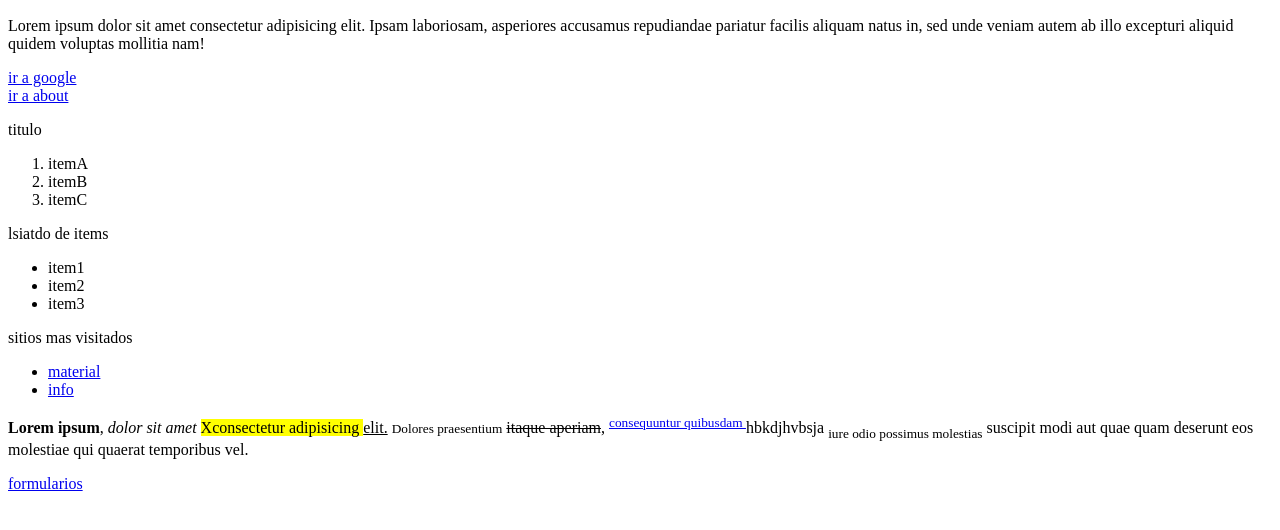
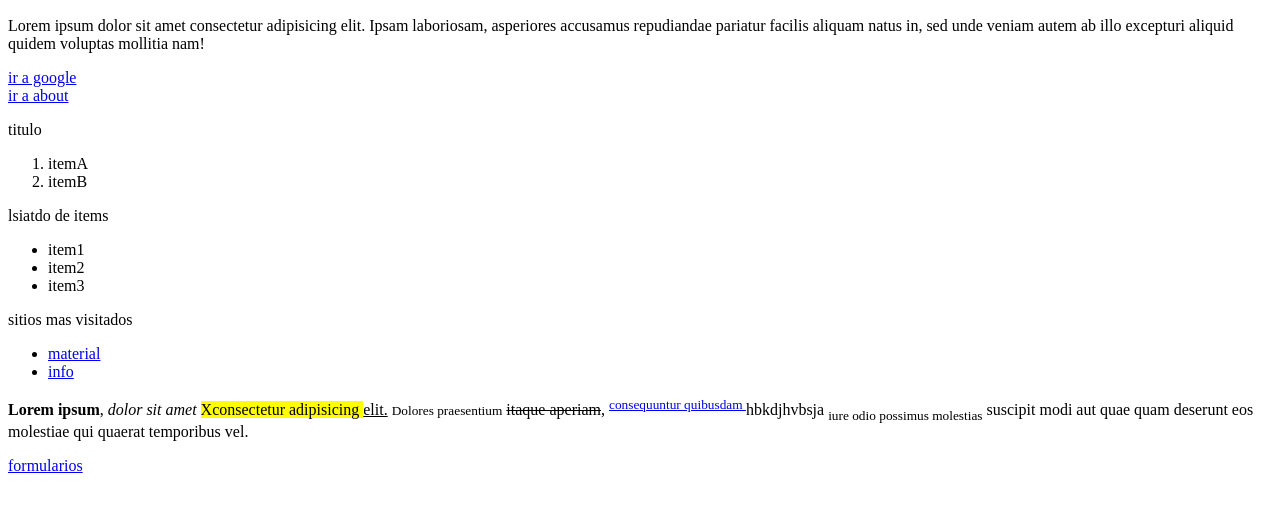
Before and after one commit to Friky-Dave/codo-a-codo-frontend, a plain HTML site: page Index.html in a window 1280 px wide. Shown: the part 110-640 px from the top of the page. Drawn offline with Linux system fonts and the light colour scheme.

Commit message:
nuevo cambio

```diff
--- a/Index.html
+++ b/Index.html
@@ -38,7 +38,7 @@
       <ol>
         <li>itemA</li>
         <li>itemB</li>
-        <li>itemC</li>
+
       </ol>
 
       <!-- lista sin orden-->
```
